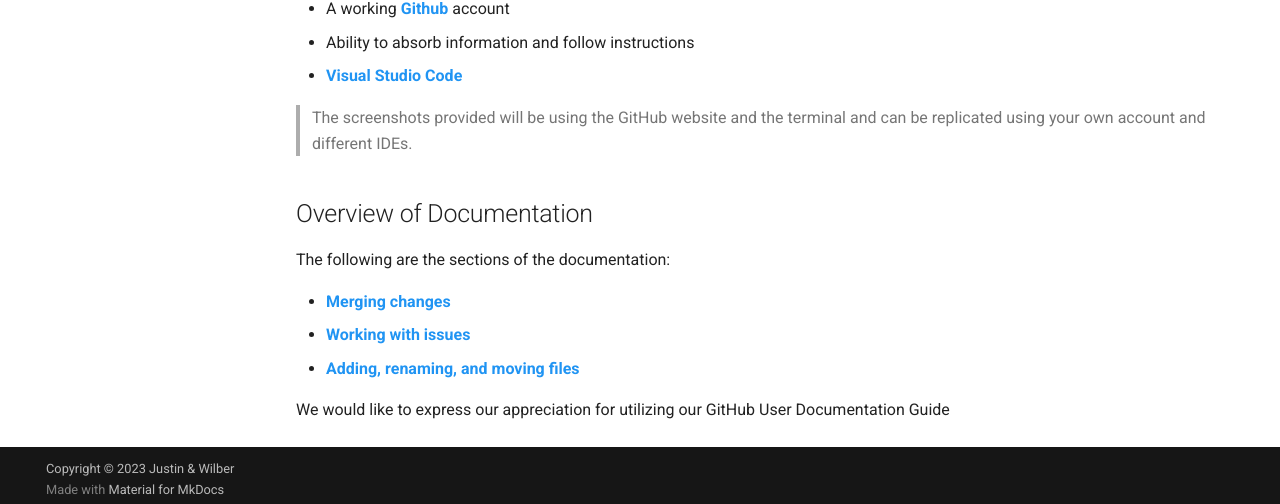
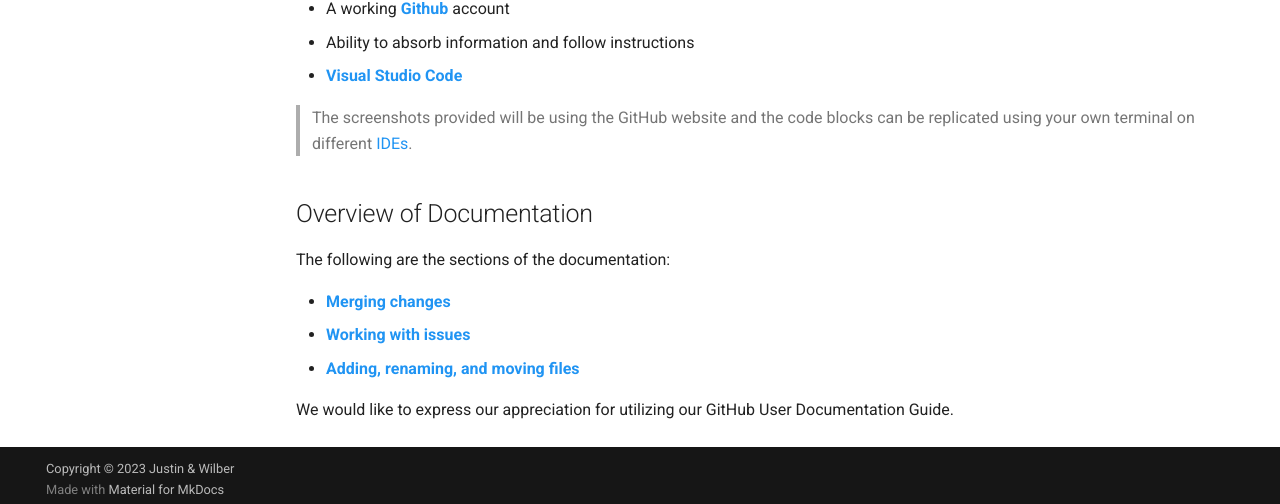
Before and after one commit to Wilbster/GitHub-Instructions, an MkDocs documentation site: the page built from docs/index.md, in a window 1280 px wide and 1395 px high. Shown: the part 883-1387 px from the top of the window. Built offline with MkDocs 1.6.1 and Material for MkDocs 9.7.7, drawn with Linux system fonts in a browser that asks for light colours; comment, search, counter and statistics services are not loaded.

Commit message:
Update index

```diff
--- a/docs/index.md
+++ b/docs/index.md
@@ -25,7 +25,7 @@ You require to have the following:
 - Ability to absorb information and follow instructions
 - [**Visual Studio Code**](https://code.visualstudio.com/download)
 
-> The screenshots provided will be using the GitHub website and the terminal and can be replicated using your own account and different IDEs.
+> The screenshots provided will be using the GitHub website and the code blocks can be replicated using your own terminal on different [IDEs](glossary.md).
 
 ## Overview of Documentation
 
@@ -37,4 +37,4 @@ The following are the sections of the documentation:
 
 
 
-We would like to express our appreciation for utilizing our GitHub User Documentation Guide
+We would like to express our appreciation for utilizing our GitHub User Documentation Guide.
```
